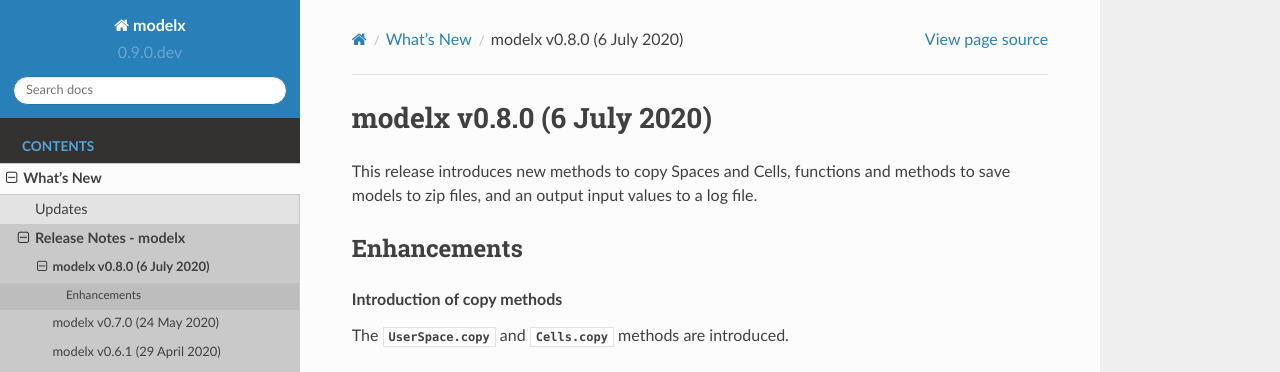
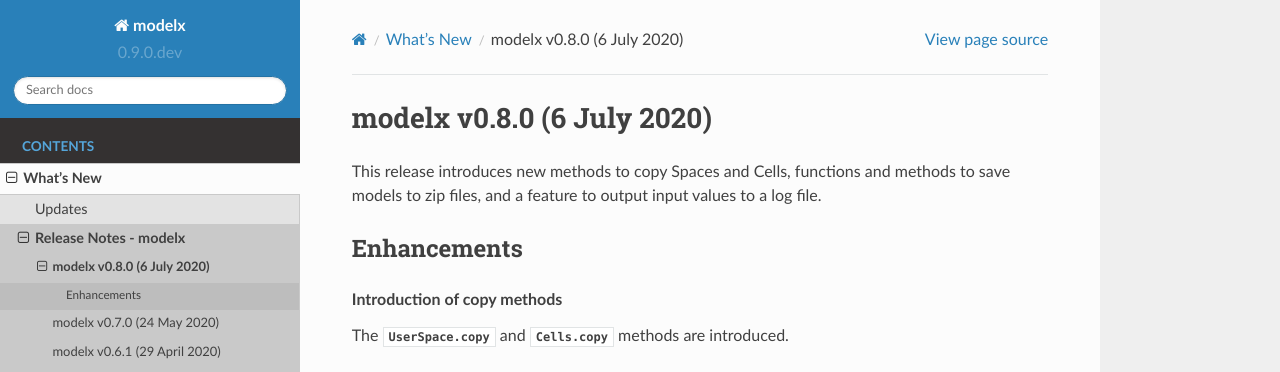
Before and after one commit to fumitoh/modelx, a Sphinx documentation site: the page built from doc/source/releases/relnotes_v0_8_0.rst, in a window 1280 px wide and 900 px high. Shown: the top 372 px of the window. Built offline with Sphinx 7.4.7 and the Read the Docs theme 2.0.0, drawn with Linux system fonts in a browser that asks for light colours.

Commit message:
DOC: A minor typo

```diff
--- a/doc/source/releases/relnotes_v0_8_0.rst
+++ b/doc/source/releases/relnotes_v0_8_0.rst
@@ -6,7 +6,7 @@
 
 This release introduces new methods to copy Spaces and Cells,
 functions and methods to save models to zip files, and
-an output input values to a log file.
+a feature to output input values to a log file.
 
 Enhancements
 ============
```
